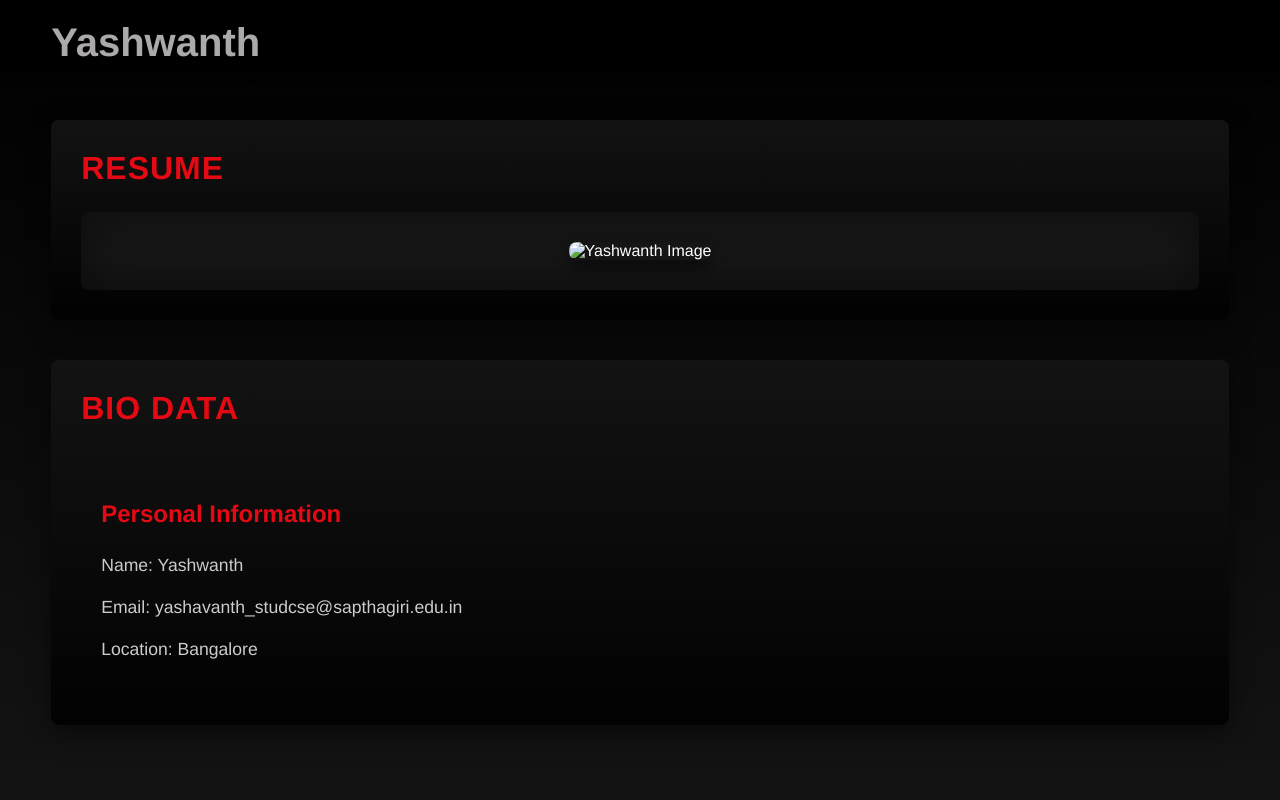
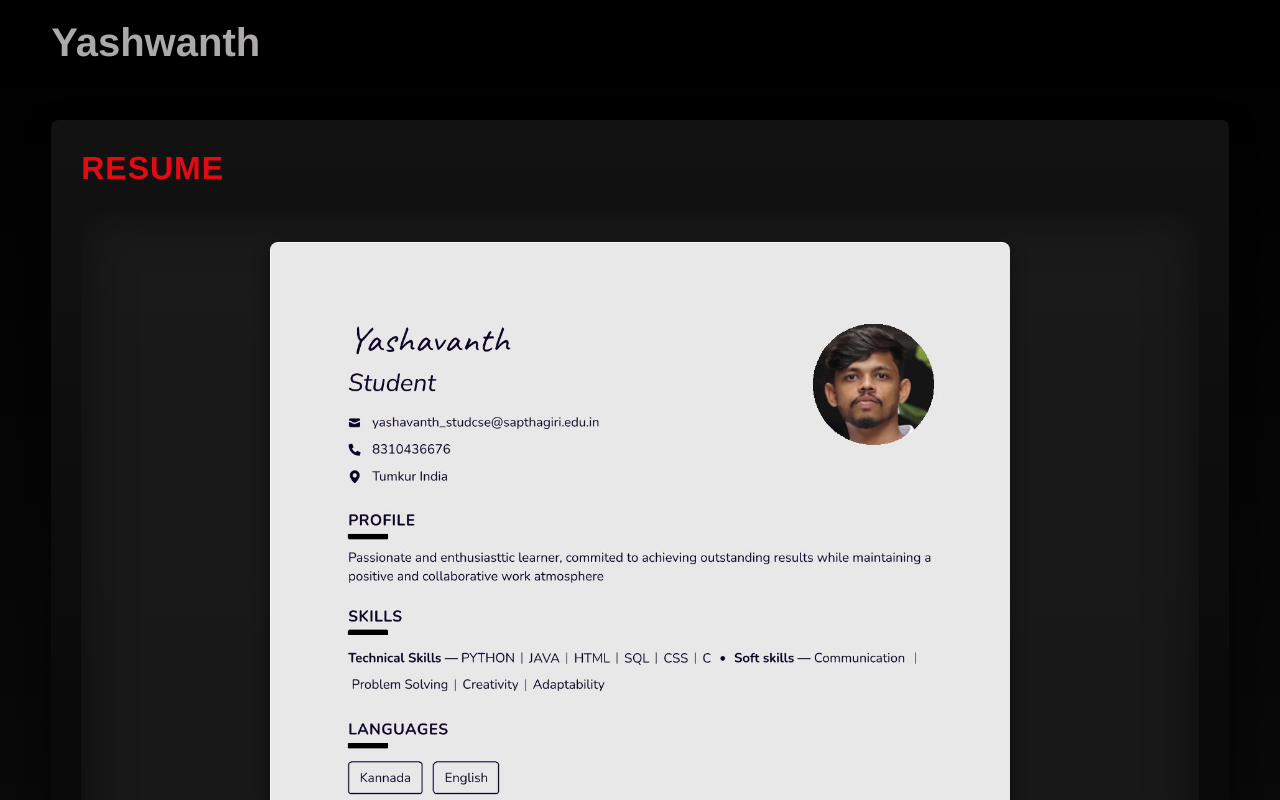
Before and after one commit to Yashavanth-77/web-assignment, a plain HTML site: page yashwanth.html in a window 1280 px wide. Shown: the top 800 px of the page. Drawn offline with Linux system fonts and the light colour scheme.

Commit message:
Update yashwanth.html

```diff
--- a/yashwanth.html
+++ b/yashwanth.html
@@ -170,7 +170,7 @@
         <section class="section" id="resume">
             <h2>Resume</h2>
             <div class="resume-content">
-                <img src="0.jpg" alt="Yashwanth Image">
+                <img src="yashwanth.jpg" alt="Yashwanth Image">
             </div>
         </section>
         <section class="section" id="bio">
```
